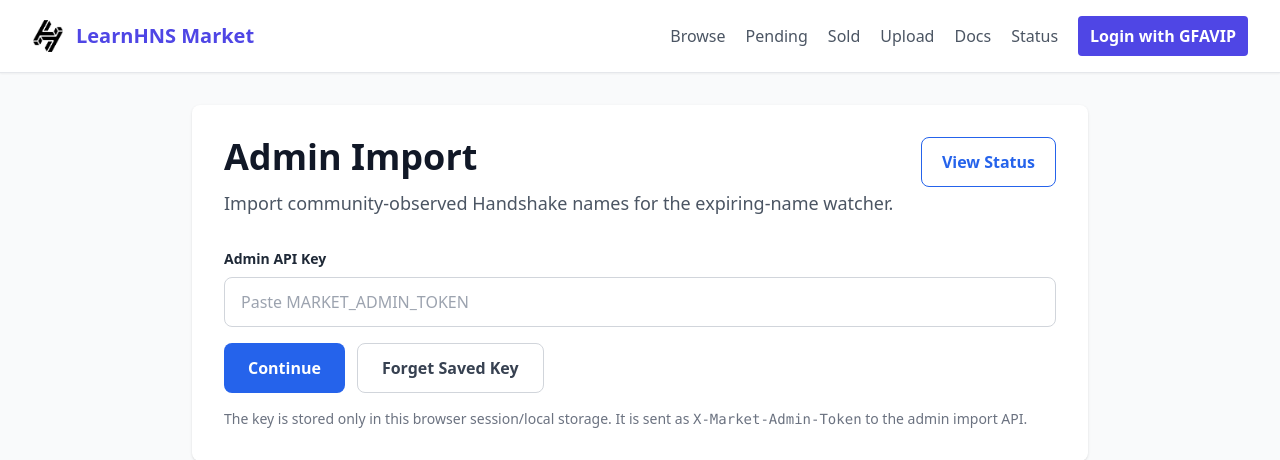
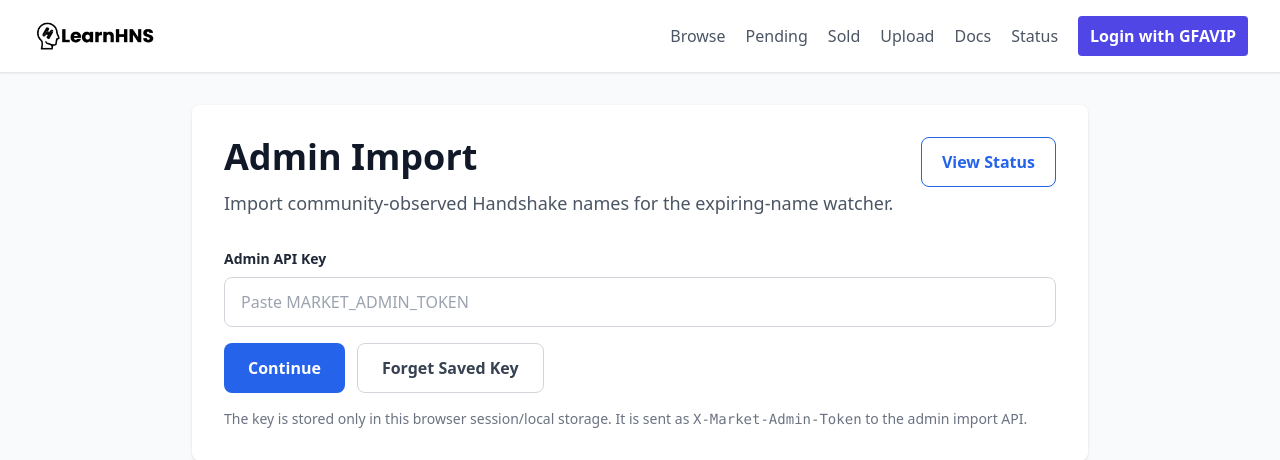
Before and after one commit to shadstoneofficial/learnhns-market, a Flask app: page /admin in a window 1280 px wide. Shown: the top 460 px of the page. Run offline with Flask 3, Linux system fonts and the light colour scheme; some libraries are stand-ins or nearby versions.

Commit message:
Update LearnHNS market branding

```diff
--- a/app/templates/base.html
+++ b/app/templates/base.html
@@ -14,9 +14,8 @@
 <body class="bg-gray-50 text-gray-900 font-sans antialiased flex flex-col min-h-screen">
     <header class="bg-white shadow-sm border-b border-gray-200">
         <div class="max-w-7xl mx-auto px-4 sm:px-6 lg:px-8 py-4 flex flex-col gap-3 sm:flex-row sm:justify-between sm:items-center">
-            <a href="{{ url_for('main.index') }}" class="flex items-center gap-3 text-xl font-bold text-indigo-600">
-                <img src="{{ url_for('static', filename='Handshake-monogram-black.png') }}" alt="" class="h-8 w-8 object-contain">
-                <span>LearnHNS Market</span>
+            <a href="{{ url_for('main.index') }}" class="flex items-center">
+                <img src="{{ url_for('static', filename='learnhns-dark.png') }}" alt="LearnHNS Market" class="h-10 w-auto object-contain">
             </a>
             <nav class="flex flex-wrap items-center gap-x-4 gap-y-2 text-sm sm:gap-5 sm:text-base">
                 <a href="{{ url_for('main.index') }}" class="text-gray-600 hover:text-indigo-600 font-medium">Browse</a>
```
Also changed, not shown: app/static/icons/apple-touch-icon.png, app/static/icons/favicon-16.png, app/static/icons/favicon-32.png, app/static/icons/icon-192.png, app/static/icons/icon-512.png, app/static/learnhns-dark.png (added), app/static/learnhnsicon.png (added).
